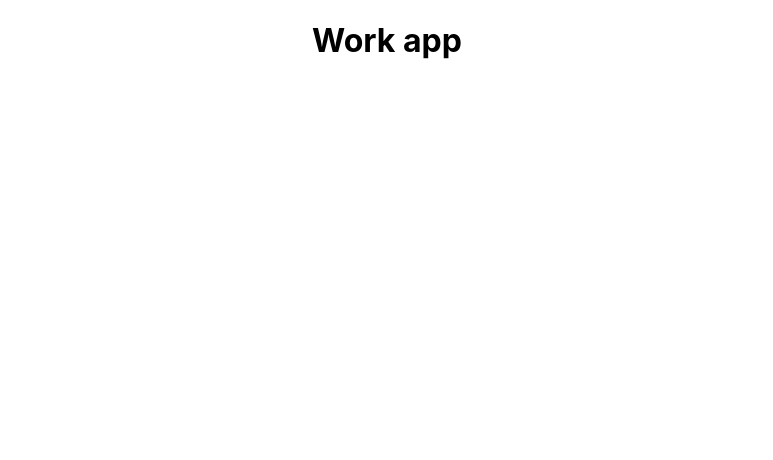
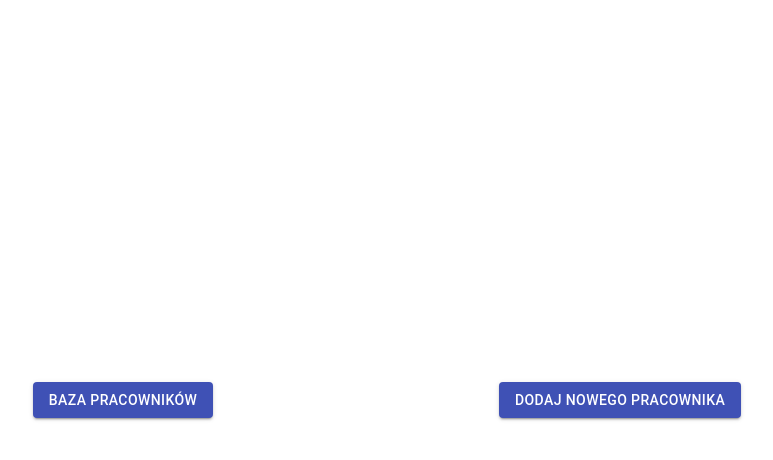
Before and after one commit to MichalBartusiak/work-app, a React (Create React App) app: page / in a window 1280 px wide. Shown: the top 460 px of the page, without its empty margins (253-1026 px from the left). Built offline with nearby package versions, Linux system fonts and the light colour scheme.

Commit message:
Main view

```diff
--- a/package.json
+++ b/package.json
@@ -3,6 +3,8 @@
   "version": "0.1.0",
   "private": true,
   "dependencies": {
+    "@material-ui/core": "^4.11.0",
+    "@material-ui/icons": "^4.9.1",
     "@testing-library/jest-dom": "^4.2.4",
     "@testing-library/react": "^9.5.0",
     "@testing-library/user-event": "^7.2.1",
--- a/src/App.css
+++ b/src/App.css
@@ -1,38 +1,6 @@
-.App {
-  text-align: center;
+* {
+  margin: 0;
+  padding: 0;
+  box-sizing: border-box;
+  font-family: "Roboto", sans-serif;
 }
-
-.App-logo {
-  height: 40vmin;
-  pointer-events: none;
-}
-
-@media (prefers-reduced-motion: no-preference) {
-  .App-logo {
-    animation: App-logo-spin infinite 20s linear;
-  }
-}
-
-.App-header {
-  background-color: #282c34;
-  min-height: 100vh;
-  display: flex;
-  flex-direction: column;
-  align-items: center;
-  justify-content: center;
-  font-size: calc(10px + 2vmin);
-  color: white;
-}
-
-.App-link {
-  color: #61dafb;
-}
-
-@keyframes App-logo-spin {
-  from {
-    transform: rotate(0deg);
-  }
-  to {
-    transform: rotate(360deg);
-  }
-}
--- a/src/App.js
+++ b/src/App.js
@@ -1,10 +1,11 @@
 import React from "react";
 import "./App.css";
+import MainView from "./components/MainView/MainView";
 
 function App() {
   return (
     <div className="App">
-      <h1>Work app</h1>
+      <MainView />
     </div>
   );
 }
--- /dev/null
+++ b/src/components/MainView/MainView.js
@@ -0,0 +1,34 @@
+import React from "react";
+import { Button, Grid, makeStyles } from "@material-ui/core/";
+const useStyles = makeStyles((theme) => ({
+  root: {
+    height: "100vh",
+  },
+}));
+const MainView = () => {
+  const classes = useStyles();
+  return (
+    <>
+      <Grid
+        className={classes.root}
+        xs={12}
+        sm={12}
+        md={12}
+        container
+        justify="space-evenly"
+        alignItems="center"
+        direction="row"
+        // style={{ backgroundColor: "black" }}
+      >
+        <Button variant="contained" color="primary">
+          Baza pracowników
+        </Button>
+        <Button variant="contained" color="primary">
+          Dodaj nowego pracownika
+        </Button>
+      </Grid>
+    </>
+  );
+};
+
+export default MainView;
--- a/src/index.css
+++ /dev/null
@@ -1,13 +0,0 @@
-body {
-  margin: 0;
-  font-family: -apple-system, BlinkMacSystemFont, 'Segoe UI', 'Roboto', 'Oxygen',
-    'Ubuntu', 'Cantarell', 'Fira Sans', 'Droid Sans', 'Helvetica Neue',
-    sans-serif;
-  -webkit-font-smoothing: antialiased;
-  -moz-osx-font-smoothing: grayscale;
-}
-
-code {
-  font-family: source-code-pro, Menlo, Monaco, Consolas, 'Courier New',
-    monospace;
-}
--- a/src/index.js
+++ b/src/index.js
@@ -1,6 +1,6 @@
 import React from "react";
 import ReactDOM from "react-dom";
-import "./index.css";
+
 import App from "./App";
 
 ReactDOM.render(
```
Also changed, not shown: 1 other file (tests, documents, lock files or other folders).
